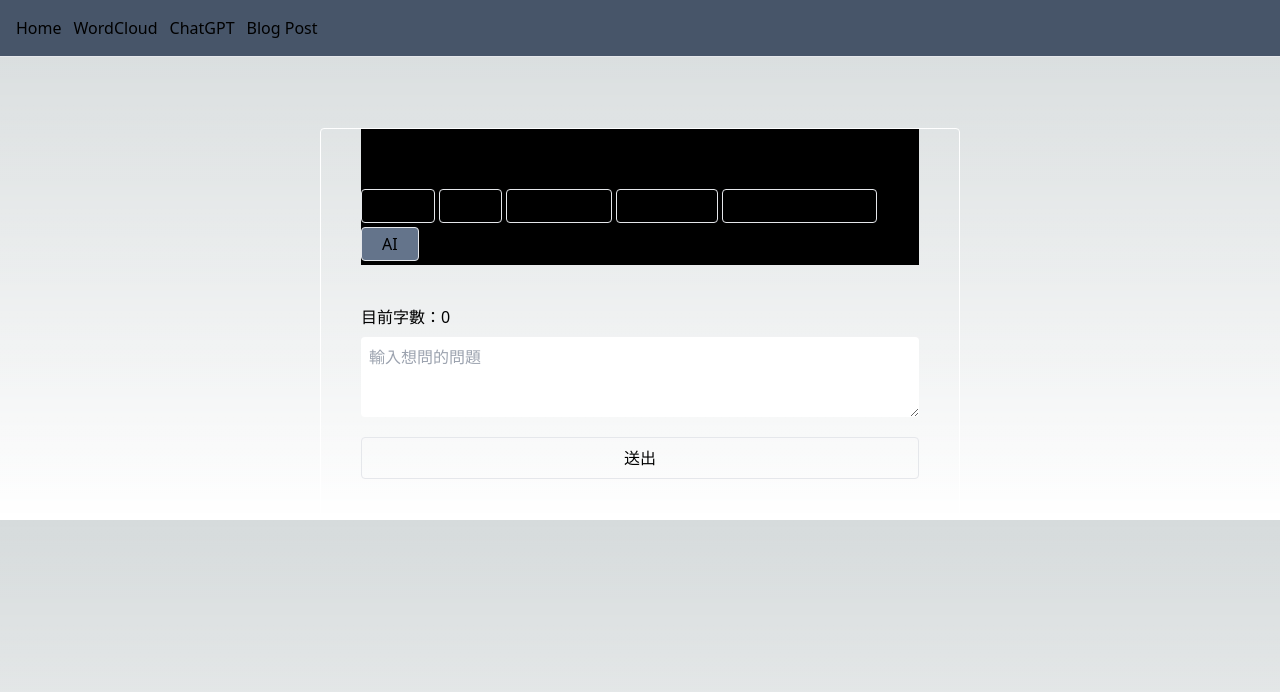
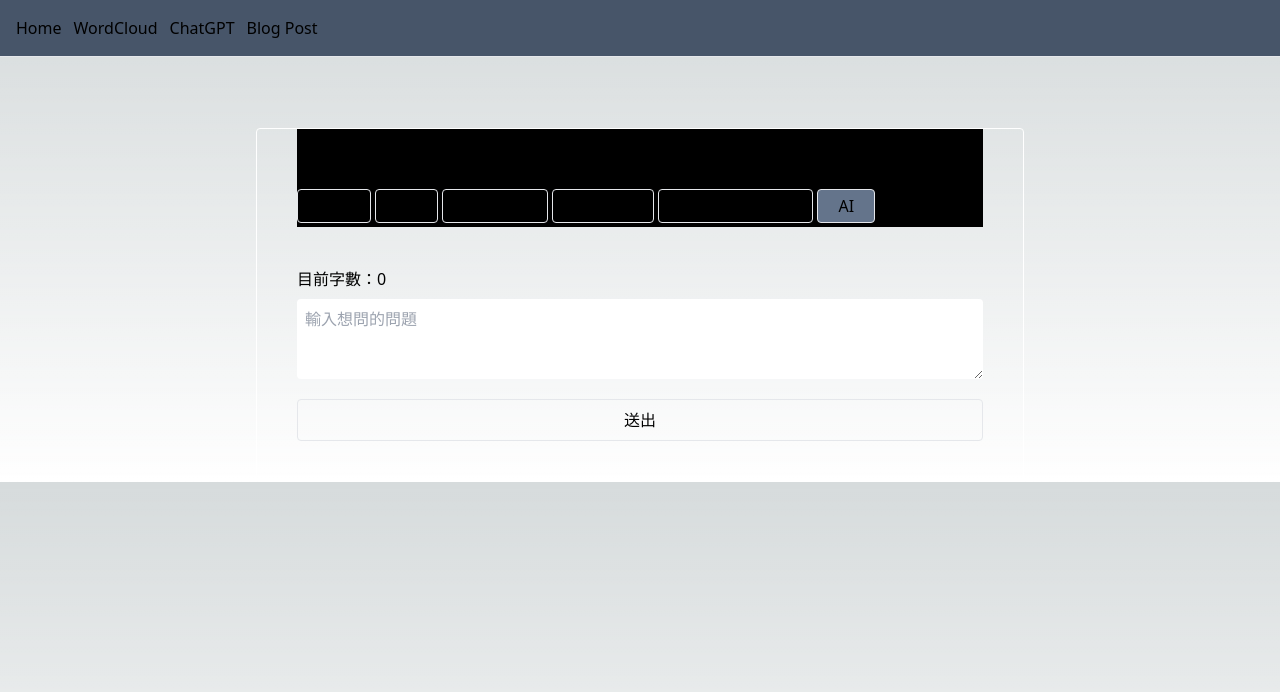
Before and after one commit to shangjuc/trend_lite_next, a Next.js app: page /chatgpt/ai in a window 1280 px wide. Shown: the top 692 px of the page. Built offline with nearby package versions, Linux system fonts and the light colour scheme.

Commit message:
Update chatgpt css

```diff
--- a/src/pages/chatgpt/[ai_role].tsx
+++ b/src/pages/chatgpt/[ai_role].tsx
@@ -166,7 +166,7 @@ export default function ChatGPT() {
             <Navbar />
             <div className=" flex w-full justify-center items-center">
 
-                <div className="card flex flex-wrap justify-center w-1/2 sm:w-full md:w-2/3 lg:w-1/2 h-auto px-10 border rounded border-white">
+                <div className="card flex flex-wrap justify-center w-full md:w-[768px] min-w-[300px] h-auto px-5 sm:px-10 border rounded border-white">
                     <div className="sticky top-0 pt-6 w-full bg-black ">
                         {/* <h1>{path_role}</h1> */}
                         <h1 className=" text-center mb-3">{aiRole === 'kotoha' ? '我婆琴葉' : translateWord(aiRole)}模擬器</h1>
```
